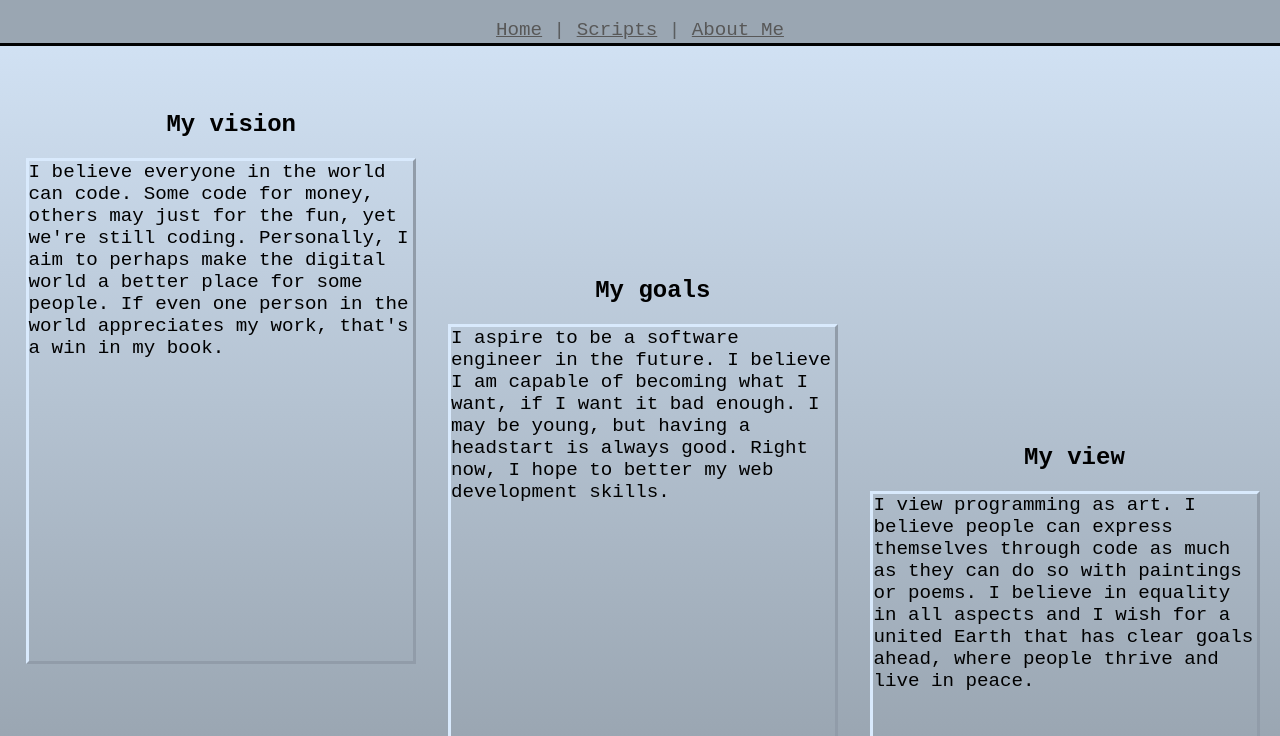
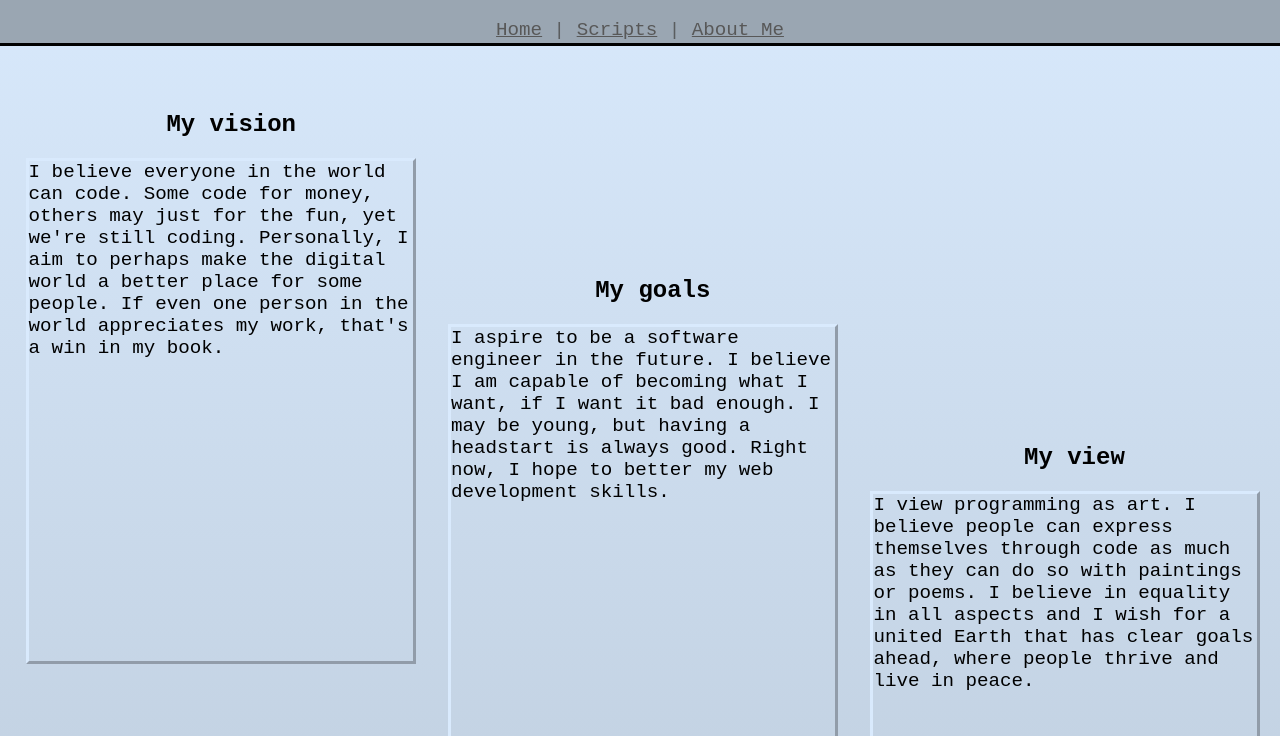
Before and after one commit to Doges88/Doges88.github.io, a plain HTML site: page index.html in a window 1280 px wide. Shown: the part 61-797 px from the top of the page. Drawn offline with Linux system fonts and the light colour scheme.

Commit message:
Update style.css

```diff
--- a/style.css
+++ b/style.css
@@ -47,7 +47,7 @@ a:visited {
 
 
 .website_body {
-    height: 100vh;
+    height: 300vh;
     width: 100%;
     background: linear-gradient(#D9EAFD, #9AA6B2);
 }
```
